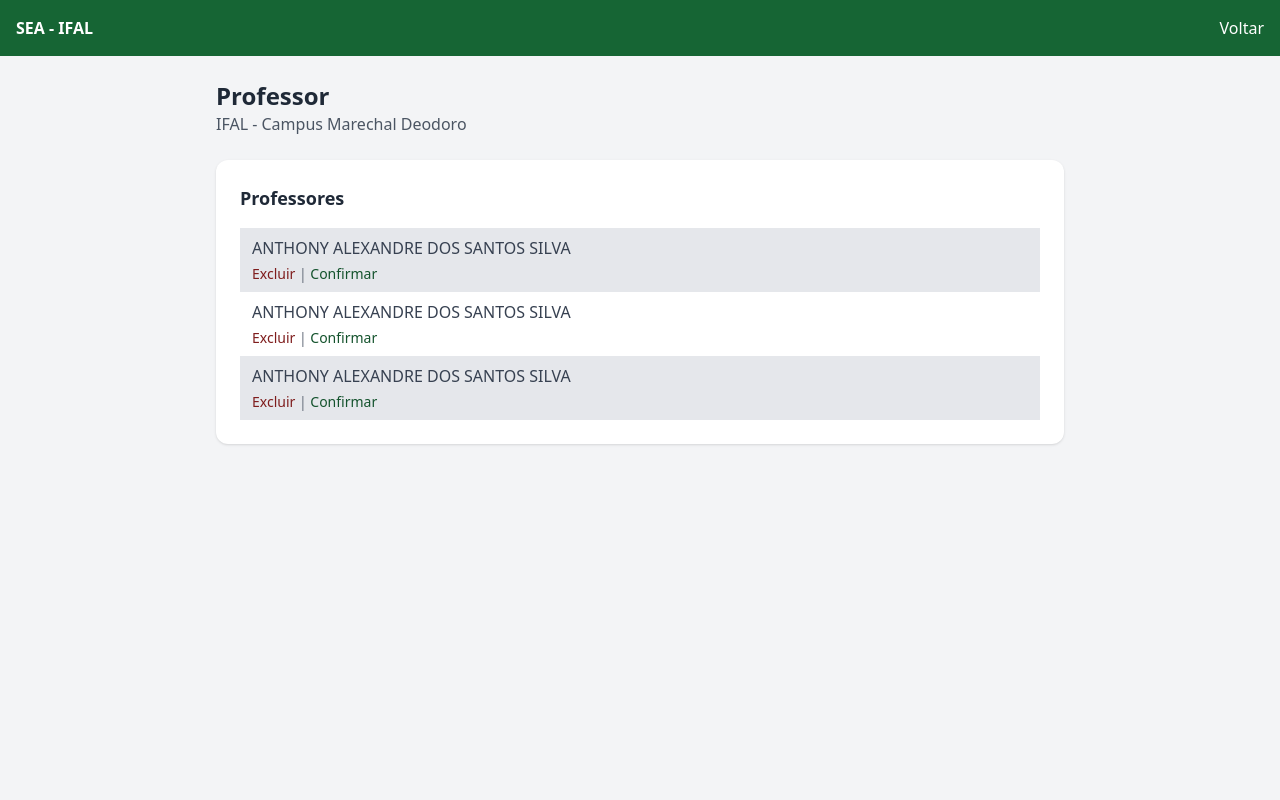
After one commit to Ualter-Lab/SEA, a Python web app: template templates/professores.html in a window 1280 px wide. The commit adds this page. Run offline with Jinja, Linux system fonts and the light colour scheme; the template is opened without the code that fills it, so the values that code supplies are empty; some libraries are stand-ins or nearby versions.

Commit message:
Adicionei a função de deslogar da conta, e a função do adm cadastrar um professor, consequentimente atualizando a página de cadastro

```diff
--- a/templates/estudante.html
+++ b/templates/estudante.html
@@ -11,6 +11,7 @@
     <!-- Navbar -->
     <div class="bg-green-800 text-white p-4 flex justify-between">
       <h1 class="font-bold">SEA - IFAL</h1>
+      <a href="login.html" class="hover:underline">Sair</a>
     </div>
 
     <div class="max-w-6xl mt-auto p-6 text-center">
@@ -47,7 +48,7 @@
         >
           <h3 class="text-lg font-semibold text-gray-800 mb-4">Atividades</h3>
           <p>
-            <a href="/atividades" class="text-green-700 hover:underline"
+            <a href="atividade.html" class="text-green-700 hover:underline"
               >Ver todas as atividades</a
             >
           </p>
--- /dev/null
+++ b/templates/professores.html
@@ -0,0 +1,45 @@
+<!doctype html>
+<html lang="pt-BR">
+  <head>
+    <meta charset="UTF-8" />
+    <meta name="viewport" content="width=device-width, initial-scale=1.0" />
+    <title>SEA - IFAL</title>
+    <script src="https://cdn.tailwindcss.com"></script>
+  </head>
+
+<body class="bg-gray-100 min-h-screen">
+    <!-- Navbar -->
+    <div class="bg-green-800 text-white p-4 flex justify-between">
+      <h1 class="font-bold">SEA - IFAL</h1>
+      <a href="/Atividade-walker/Projeto 2026/templates/dashboard.html" class="hover:underline">Voltar</a>
+    </div>
+
+    <div class="max-w-4xl mx-auto p-6">
+        <h2 class="text-2xl font-bold text-gray-800  text-start">
+            Professor
+        </h2>
+        <h3 class="text-start mb-6 text-gray-600">
+            IFAL - Campus Marechal Deodoro
+        </h3>
+
+        <div class="bg-white p-6 rounded-xl shadow mb-8 inline-block w-full">
+            <h3 class="text-lg font-semibold text-gray-800 mb-4 text-start">
+                Professores
+            </h3>
+            <ul class="text-gray-700">
+                <li class="px-3 py-2 odd:bg-gray-200">
+                    <div class="font-medium">ANTHONY ALEXANDRE DOS SANTOS SILVA</div>
+                    <div class="text-sm text-gray-500 mt-1"><a href="dashboard.html" class="text-red-900">Excluir</a> | <a href="dashboard.html" class="text-green-900">Confirmar</a></div>
+                </li>
+                <li class="px-3 py-2 odd:bg-gray-200">
+                    <div class="font-medium">ANTHONY ALEXANDRE DOS SANTOS SILVA</div>
+                    <div class="text-sm text-gray-500 mt-1"><a href="dashboard.html" class="text-red-900">Excluir</a> | <a href="dashboard.html" class="text-green-900">Confirmar</a></div>
+                </li>
+                <li class="px-3 py-2 odd:bg-gray-200">
+                    <div class="font-medium">ANTHONY ALEXANDRE DOS SANTOS SILVA</div>
+                    <div class="text-sm text-gray-500 mt-1"><a href="dashboard.html" class="text-red-900">Excluir</a> | <a href="dashboard.html" class="text-green-900">Confirmar</a></div>
+                </li>
+            </ul>
+    </div>
+</body>
+</html>
```
Also changed, not shown: templates/cadastro.html (+26 -24 lines), templates/dashboard.html (+12 -1 lines).
